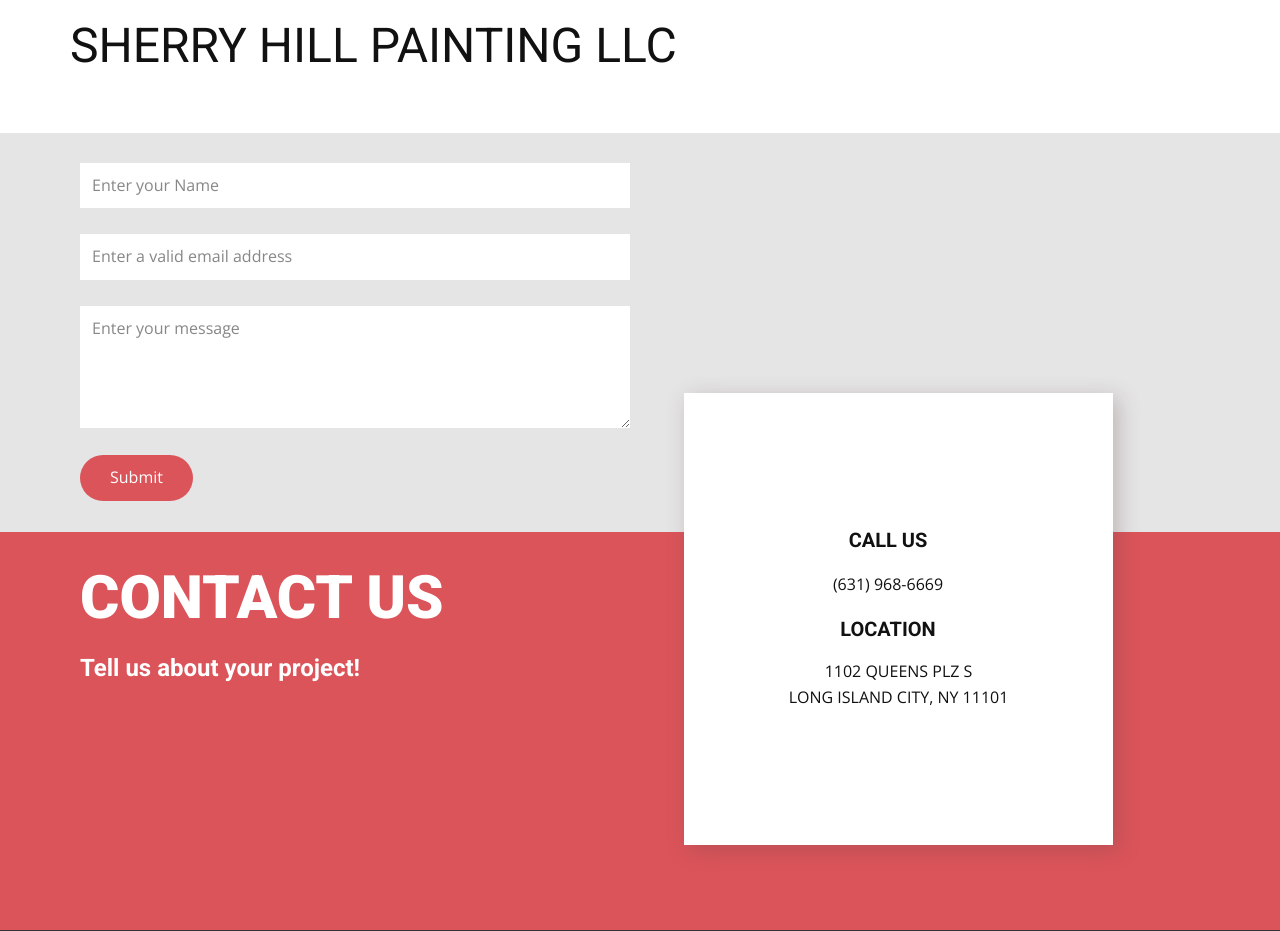
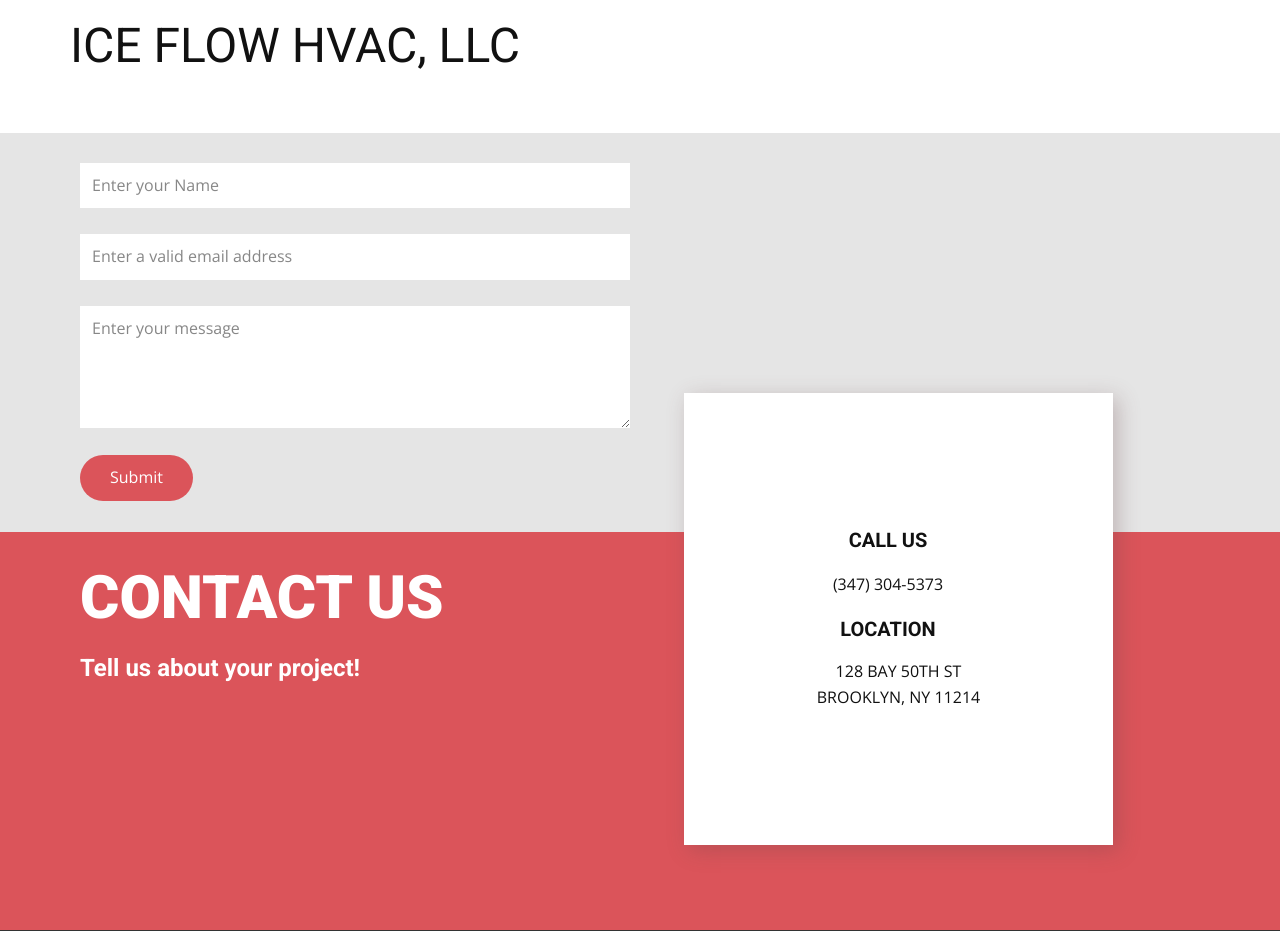
Before and after one commit to runacode/hvacbrook, a PHP site: page / in a window 1280 px wide. Shown: the top 931 px of the page. Run offline with PHP 8.4, Linux system fonts and the light colour scheme.

Commit message:
Update index.php

```diff
--- a/index.php
+++ b/index.php
@@ -1,7 +1,7 @@
-<?php $company = "SHERRY HILL PAINTING LLC";
-$phone = "(631) 968-6669";
-	$address1 = "1102 QUEENS PLZ S";
-	$address2 = "LONG ISLAND CITY, NY 11101";
+<?php $company = "ICE FLOW HVAC, LLC";
+$phone = "(347) 304-5373";
+	$address1 = "128 BAY 50TH ST";
+	$address2 = "BROOKLYN, NY 11214";
 ?>
 <!DOCTYPE html>
 <html style="font-size: 16px;">
```
